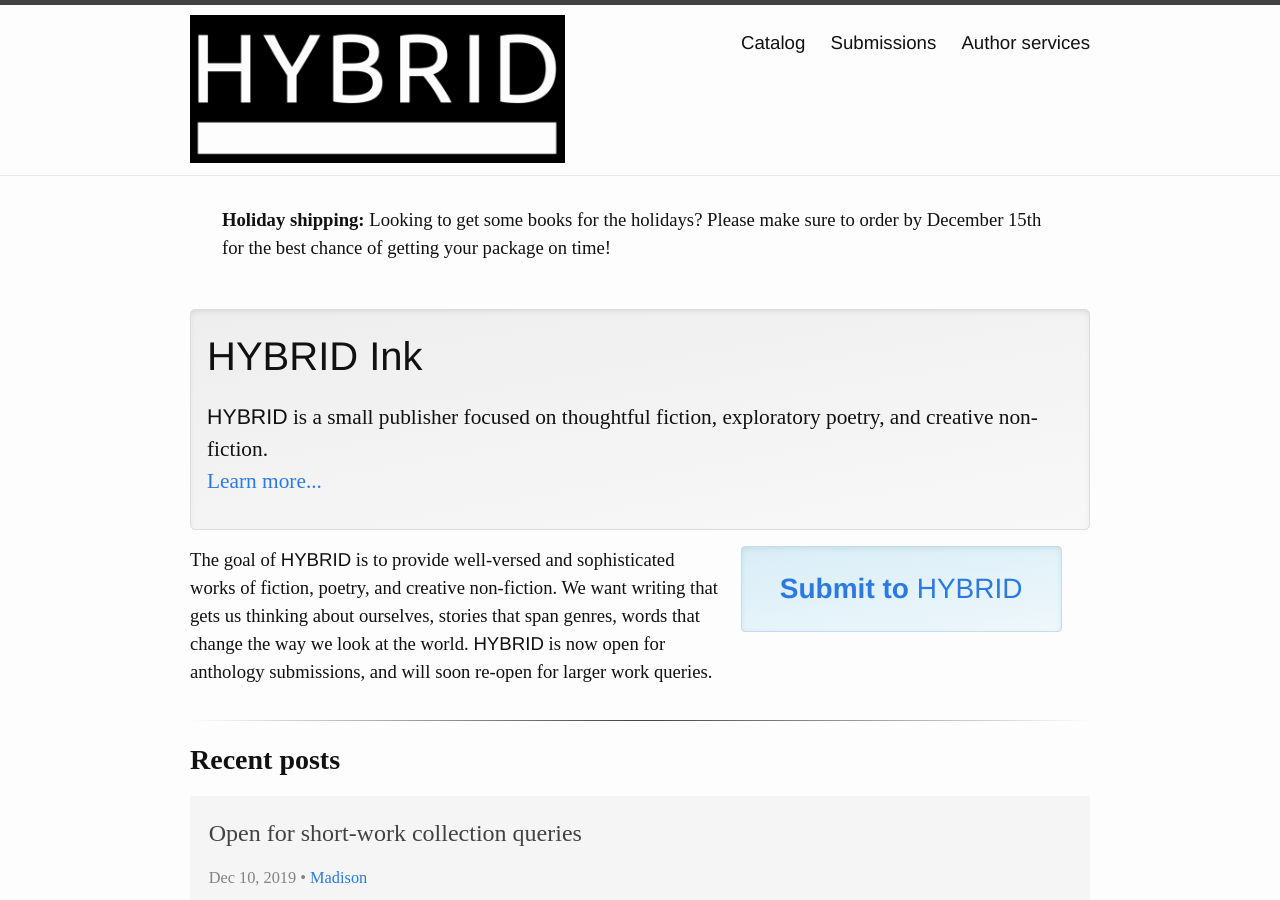
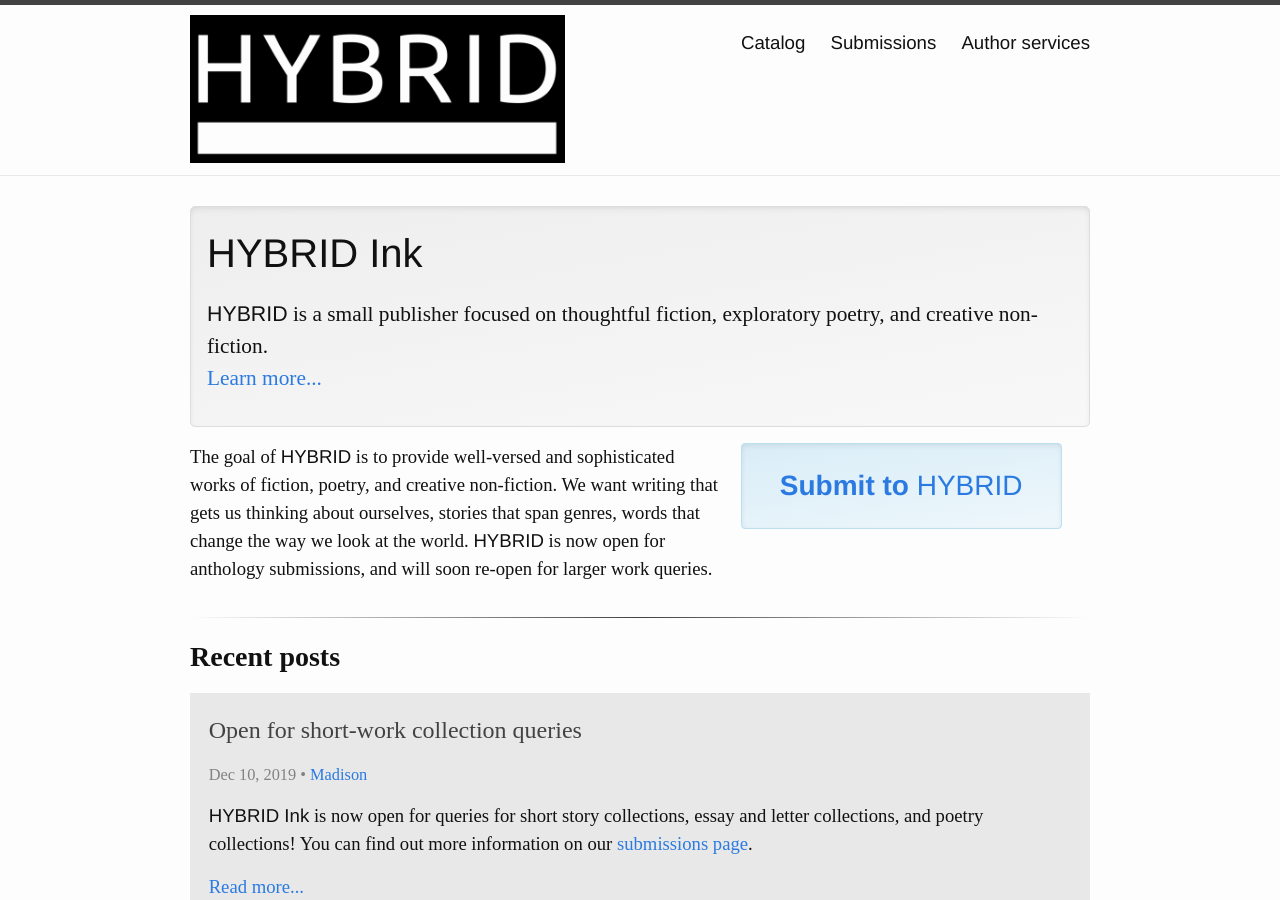
Before and after one commit to hybridink/hybrid.ink, a Jekyll site: the page built from index.md, in a window 1280 px wide and 900 px high. Built offline with Jekyll 4.4.1, drawn with Linux system fonts in a browser that asks for light colours; some web fonts are replaced; comment, search, counter and statistics services are not loaded.

Commit message:
Remove holiday shipping notice

```diff
--- a/index.md
+++ b/index.md
@@ -2,9 +2,9 @@
 layout: default
 ---
 
-<div class="promo">
+<!-- <div class="promo">
 <p><strong>Holiday shipping:</strong> Looking to get some books for the holidays? Please make sure to order by December 15th for the best chance of getting your package on time!</p>
-</div>
+</div> -->
 
 <div class="hero">
 <h2>{{site.name}}</h2>
```
